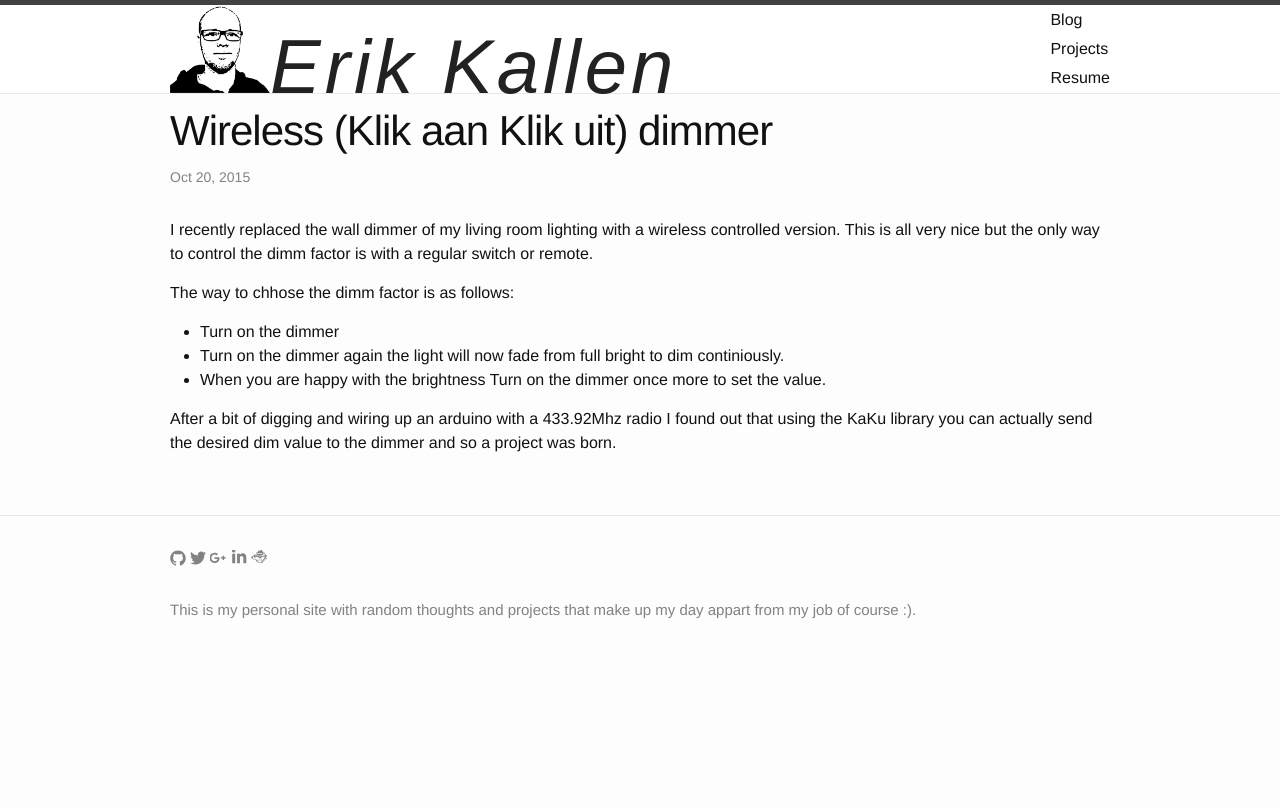
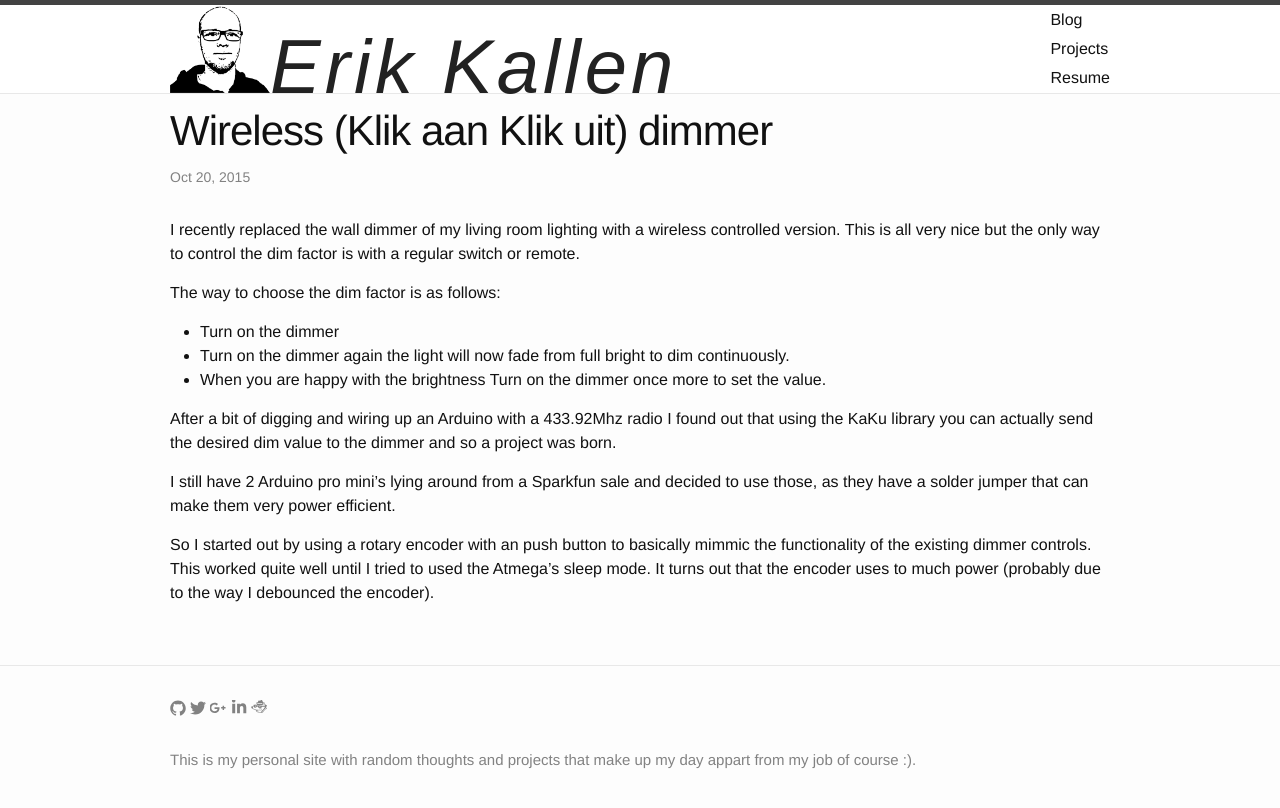
Before and after one commit to erikkallen/erikkallen.github.io, a Jekyll site: the page built from _projects/kaku_dimmer/kaku_dimmer.md, in a window 1280 px wide. Shown: the top 808 px of the page. Built offline with Jekyll 4.4.1, drawn with Linux system fonts in a browser that asks for light colours; some web fonts are replaced.

Commit message:
updated dimmer project

```diff
--- a/_projects/kaku_dimmer/kaku_dimmer.md
+++ b/_projects/kaku_dimmer/kaku_dimmer.md
@@ -4,12 +4,16 @@ title: Wireless (Klik aan Klik uit) dimmer
 date: 2015-10-20
 ---
 I recently replaced the wall dimmer of my living room lighting with a wireless controlled version.
-This is all very nice but the only way to control the dimm factor is with a regular switch or remote.
+This is all very nice but the only way to control the dim factor is with a regular switch or remote.
 
-The way to chhose the dimm factor is as follows:
+The way to choose the dim factor is as follows:
 
 * Turn on the dimmer
-* Turn on the dimmer again the light will now fade from full bright to dim continiously.
+* Turn on the dimmer again the light will now fade from full bright to dim continuously.
 * When you are happy with the brightness Turn on the dimmer once more to set the value.
 
-After a bit of digging and wiring up an arduino with a 433.92Mhz radio I found out that using the KaKu library you can actually send the desired dim value to the dimmer and so a project was born.
+After a bit of digging and wiring up an Arduino with a 433.92Mhz radio I found out that using the KaKu library you can actually send the desired dim value to the dimmer and so a project was born.
+
+I still have 2 Arduino pro mini's lying around from a Sparkfun sale and decided to use those, as they have a solder jumper that can make them very power efficient.
+
+So I started out by using a rotary encoder with an push button to basically mimmic the functionality of the existing dimmer controls. This worked quite well until I tried to used the Atmega's sleep mode. It turns out that the encoder uses to much power (probably due to the way I debounced the encoder).
```
